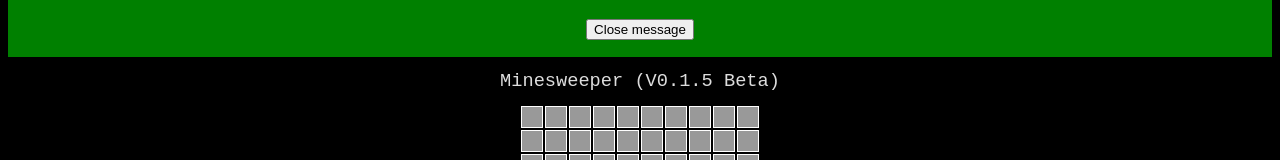
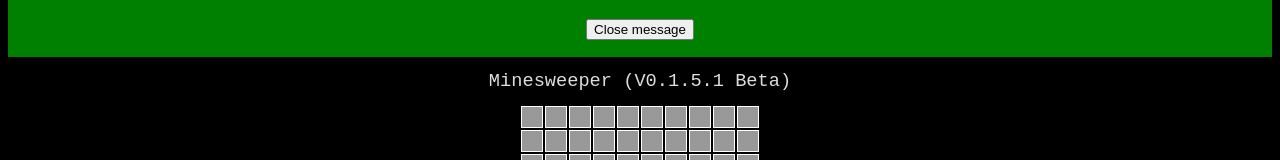
Before and after one commit to fullhacker/apps, a website with bundled scripts: page minesweeper/index.html in a window 1280 px wide. Shown: the part 131-291 px from the top of the page. Built offline with nearby package versions, Linux system fonts and the light colour scheme.

Commit message:
apply minesweeper v0.1.5.1 bug fix

```diff
--- a/minesweeper/index.html
+++ b/minesweeper/index.html
@@ -30,7 +30,7 @@
         <p>Happy Sweeping!! :)</p>
         <button onclick="hideAnnouncement()">Close message</button>
     </div>
-    <h1>Minesweeper (V0.1.5 Beta)</h1>
+    <h1>Minesweeper (V0.1.5.1 Beta)</h1>
     <table id=grid>
     </table>
     <button onclick="reset()">Reset Grid</button>
```
